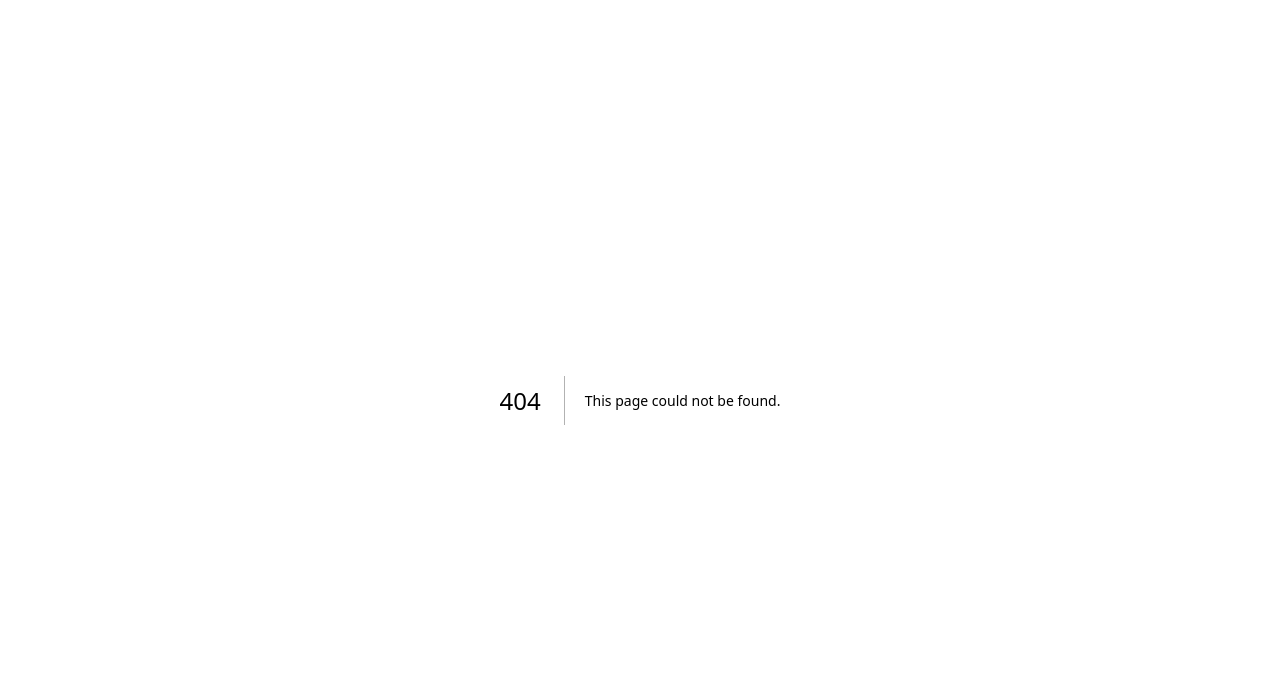
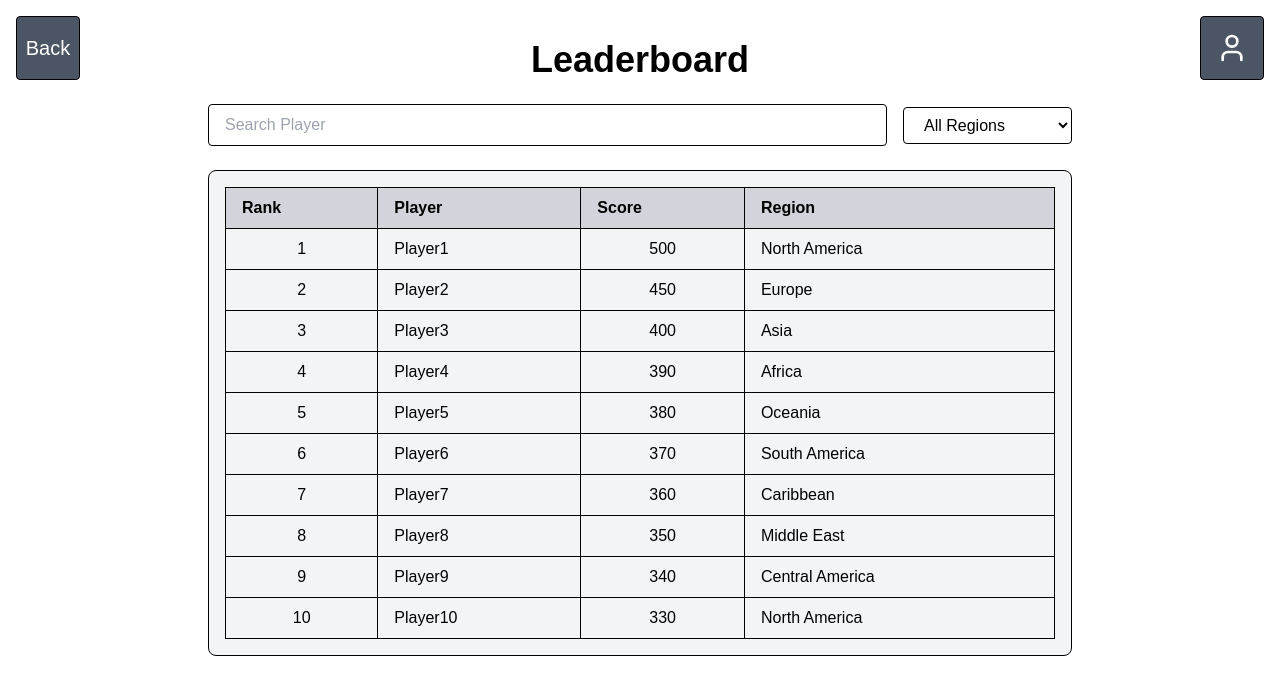
Before and after one commit to rachjn/CS35L-KSSPR, a Next.js app: page /leaderboard in a window 1280 px wide. Before the commit this address had no page. Shown: the top 694 px of the page. Built offline with nearby package versions, Linux system fonts and the light colour scheme; a web font is replaced by a local one.

Commit message:
add leaderboard button and leaderboard frontend

```diff
--- /dev/null
+++ b/app/leaderboard/page.js
@@ -0,0 +1,129 @@
+"use client";
+import { useState } from "react";
+import Link from "next/link"; // For back button
+import { LuUser } from "react-icons/lu"; // For profile button
+
+const mockLeaderboardData = [
+  { name: "Player1", score: 500, region: "North America" },
+  { name: "Player2", score: 450, region: "Europe" },
+  { name: "Player3", score: 400, region: "Asia" },
+  { name: "Player4", score: 390, region: "Africa" },
+  { name: "Player5", score: 380, region: "Oceania" },
+  { name: "Player6", score: 370, region: "South America" },
+  { name: "Player7", score: 360, region: "Caribbean" },
+  { name: "Player8", score: 350, region: "Middle East" },
+  { name: "Player9", score: 340, region: "Central America" },
+  { name: "Player10", score: 330, region: "North America" },
+  { name: "Player11", score: 320, region: "Europe" }, // Extra for testing filters
+];
+
+const regions = [
+  "All Regions",
+  "North America",
+  "South America",
+  "Europe",
+  "Africa",
+  "Asia",
+  "Oceania",
+  "Caribbean",
+  "Middle East",
+  "Central America",
+];
+
+export default function Leaderboard() {
+  const [filteredRegion, setFilteredRegion] = useState("All Regions");
+
+  // Filter the leaderboard data based on selected region
+  const filteredData =
+    filteredRegion === "All Regions"
+      ? mockLeaderboardData.slice(0, 10) // Show top 10 overall
+      : mockLeaderboardData
+          .filter((player) => player.region === filteredRegion)
+          .slice(0, 10); // Show top 10 in selected region
+
+  return (
+    <div className="relative flex flex-col items-center w-full max-w-4xl mx-auto py-10 px-4">
+      {/* Back Button */}
+      <Link
+        href="/region"
+        className="fixed top-4 left-4 w-16 h-16 border border-black bg-gray-600 flex items-center justify-center hover:bg-gray-700 transition-colors rounded"
+      >
+        <span className="text-xl text-white">Back</span>
+      </Link>
+
+      {/* Profile Button */}
+      <Link
+        href="/profile"
+        className="fixed top-4 right-4 w-16 h-16 border border-black bg-gray-600 flex items-center justify-center hover:bg-gray-700 transition-colors rounded"
+      >
+        <LuUser className="w-8 h-8 text-white" />
+      </Link>
+
+      {/* Page Title */}
+      <h1 className="text-4xl font-bold mb-6">Leaderboard</h1>
+
+      {/* Search Bar with Dropdown */}
+      <div className="w-full flex justify-between items-center mb-6 gap-4">
+        <input
+          type="text"
+          placeholder="Search Player"
+          className="flex-grow px-4 py-2 border border-black rounded focus:outline-none"
+        />
+        <select
+          className="px-4 py-2 border border-black rounded bg-white"
+          value={filteredRegion}
+          onChange={(e) => setFilteredRegion(e.target.value)}
+        >
+          {regions.map((region) => (
+            <option key={region} value={region}>
+              {region}
+            </option>
+          ))}
+        </select>
+      </div>
+
+      {/* Leaderboard Table */}
+      <div className="w-full border border-black bg-gray-100 rounded-lg p-4">
+        <table className="w-full border-collapse text-left">
+          <thead>
+            <tr className="bg-gray-300">
+              <th className="border border-black py-2 px-4">Rank</th>
+              <th className="border border-black py-2 px-4">Player</th>
+              <th className="border border-black py-2 px-4">Score</th>
+              <th className="border border-black py-2 px-4">Region</th>
+            </tr>
+          </thead>
+          <tbody>
+            {filteredData.length > 0 ? (
+              filteredData.map((player, index) => (
+                <tr key={index}>
+                  <td className="border border-black py-2 px-4 text-center">
+                    {index + 1}
+                  </td>
+                  <td className="border border-black py-2 px-4">
+                    {player.name}
+                  </td>
+                  <td className="border border-black py-2 px-4 text-center">
+                    {player.score}
+                  </td>
+                  <td className="border border-black py-2 px-4">
+                    {player.region}
+                  </td>
+                </tr>
+              ))
+            ) : (
+              <tr>
+                <td
+                  colSpan="4"
+                  className="border border-black py-2 px-4 text-center"
+                >
+                  No scores available for this region.
+                </td>
+              </tr>
+            )}
+          </tbody>
+        </table>
+      </div>
+    </div>
+  );
+}
--- a/app/region/page.js
+++ b/app/region/page.js
@@ -21,13 +21,25 @@ function RegionSquare({ name, color }) {
 export default function Region() {
   return (
     <PageShell title="pick a region">
-      {/* Profile Link Square */}
-      <Link
-        href="/profile"
-        className="fixed top-4 right-4 w-16 h-16 border border-black bg-gray-600 flex items-center justify-center hover:bg-gray-700 transition-colors"
-      >
-        <LuUser className="w-8 h-8 text-white" />
-      </Link>
+      {/* Profile and Leaderboard Buttons */}
+  <div className="fixed top-4 right-4 flex items-center gap-2">
+    {/* Leaderboard Button */}
+    <Link
+      href="/leaderboard"
+      className="w-16 h-16 border border-black bg-yellow-500 flex items-center justify-center hover:bg-yellow-600 transition-colors rounded"
+    >
+      👑
+    </Link>
+
+    {/* Profile Button */}
+    <Link
+      href="/profile"
+      className="w-16 h-16 border border-black bg-gray-600 flex items-center justify-center hover:bg-gray-700 transition-colors rounded"
+    >
+      <LuUser className="w-8 h-8 text-white" />
+    </Link>
+  </div>
+
 
       {/* Back Button */}
       <Link
@@ -36,6 +48,9 @@ export default function Region() {
       >
         <Text className="text-xl text-white">Back</Text>
       </Link>
+
+
+
 
       {/* Region Grid */}
       <div className="grid grid-cols-3">
```
